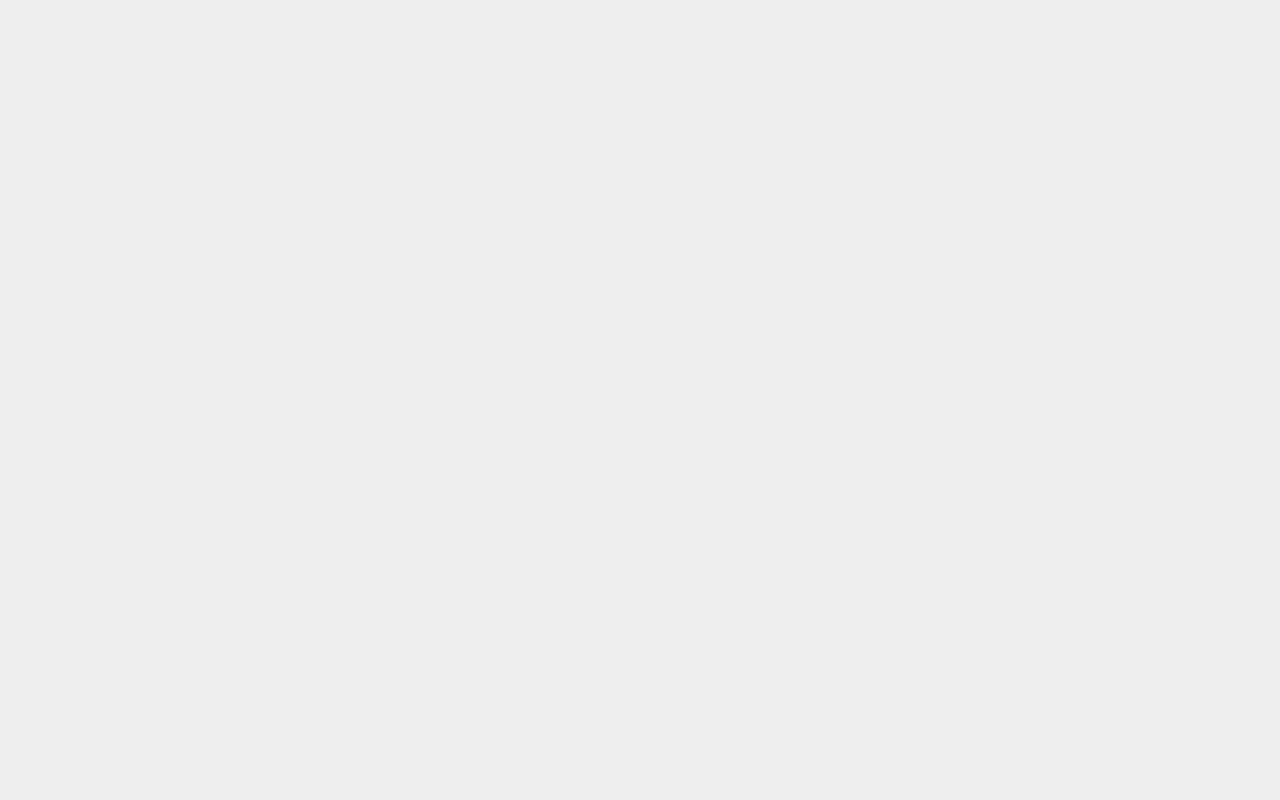
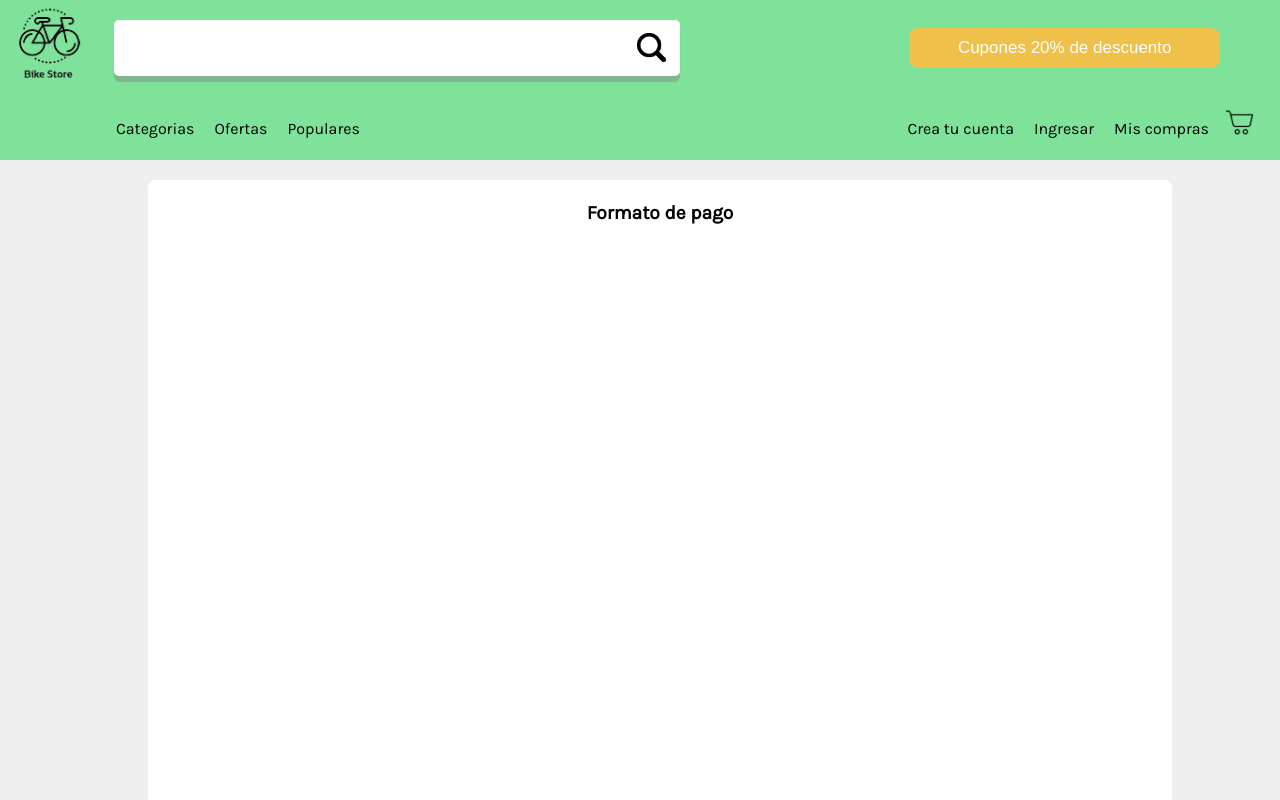
Before and after one commit to DRK-V/BikeStore, a React (Vite) app in the folder frontend/: page /payment in a window 1280 px wide. Before the commit this address had no page. Shown: the top 800 px of the page. Built offline with nearby package versions, Linux system fonts and the light colour scheme.

Commit message:
building payment form

```diff
--- /dev/null
+++ b/frontend/src/css/cart_shopping.css
@@ -0,0 +1,17 @@
+.cart_shopping_container{
+    position: relative;
+    margin: 20px;
+    width: 80%;
+    height: 80vh;
+    background-color: white;
+    left: 10%;
+    border-radius: .5rem;
+}
+.cart_shopping_container > h1{
+    width: 100%;
+    height: 10%;
+    display: flex;
+    justify-content: center;
+    align-items: center;
+    font-size: 1.2em;
+}
--- a/frontend/src/page/App.jsx
+++ b/frontend/src/page/App.jsx
@@ -6,7 +6,7 @@ import Categories from './Categories';
 import Bike_details from './Bike_details';
 import { Login } from './Login';
 import {Loading} from '../components/Loading';
-
+import { Payment } from './Payment';
 import '../css/main.css'
 import '../css/animation.css'
 function App() {
@@ -31,6 +31,7 @@ function App() {
             <Route path="/filters" element={<Categories />} />
             <Route path="/details" element={<Bike_details />} />
             <Route path="/Login" element={<Login />} />
+            <Route path="/payment" element={<Payment />} />
           </Routes>
         </Router>
       )}
--- /dev/null
+++ b/frontend/src/page/Payment.jsx
@@ -0,0 +1,19 @@
+import React from 'react'
+import { Navbar } from '../components/Navbar'
+import '../css/cart_shopping.css'
+import { Footer } from '../components/Footer'
+
+export const Payment = () => {
+    return (
+        <>
+            <Navbar />
+            <div className="cart_shopping_container">
+                <h1>Formato de pago</h1>
+                <form className='form_pse'></form>
+                <form className='form_credit_card'>
+                </form>
+            </div>
+            <Footer />
+        </>
+    )
+}
```
